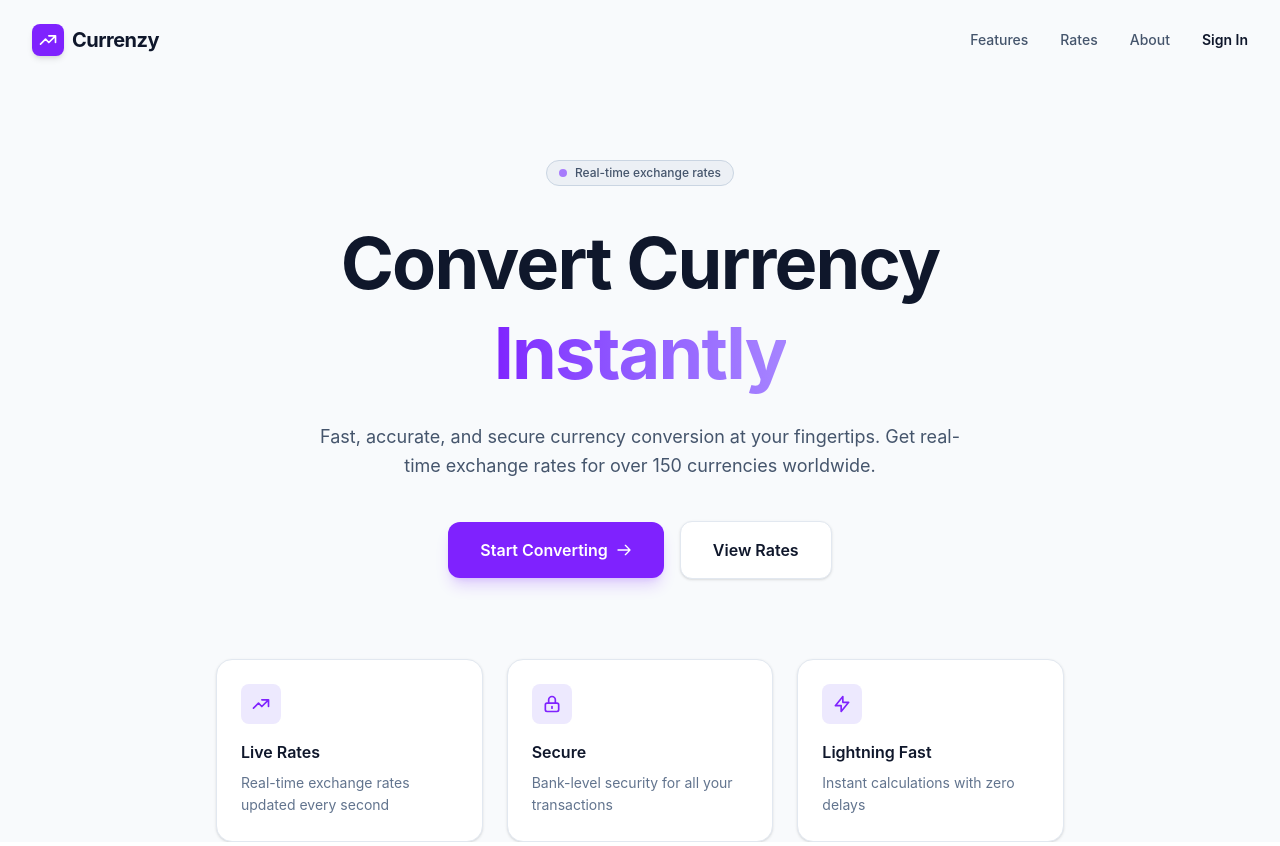
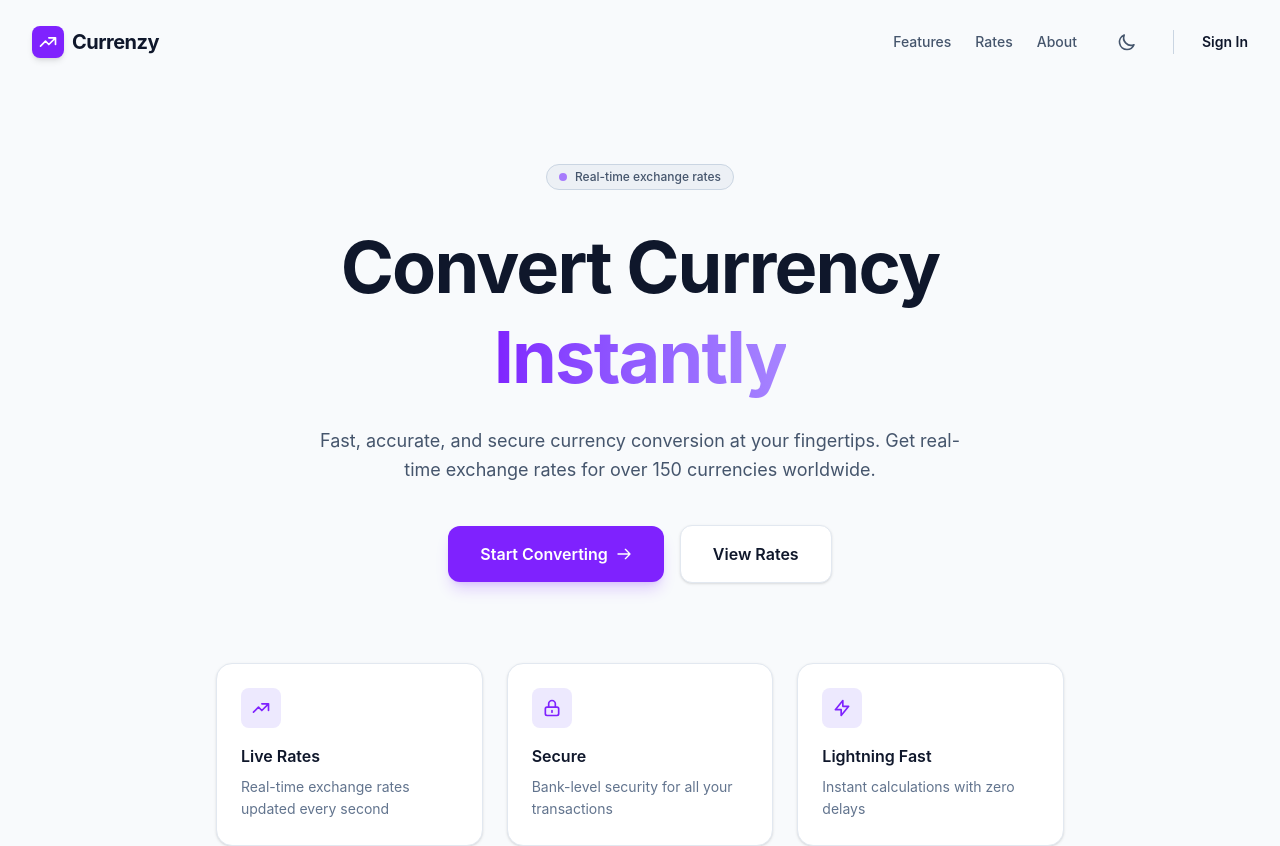
Before and after one commit to Abdullahi-Adetunji/currencyconverter, a React (Vite) app: page / in a window 1280 px wide. Built offline with nearby package versions, Linux system fonts and the light colour scheme; no server answers.

Commit message:
add the moon and sun logo for toggle

```diff
--- a/src/pages/Landing.jsx
+++ b/src/pages/Landing.jsx
@@ -1,6 +1,21 @@
+import { useState, useEffect } from 'react';
+
 export default function Landing({ onStart }) {
+  // Add state to track if we are in dark mode
+  const [isDarkMode, setIsDarkMode] = useState(false);
+
+  // Check the current theme when the page loads
+  useEffect(() => {
+    setIsDarkMode(document.documentElement.classList.contains('dark'));
+  }, []);
+
+  // Function to toggle the theme from the navbar
+  const toggleDarkMode = () => {
+    setIsDarkMode(!isDarkMode);
+    document.documentElement.classList.toggle('dark');
+  };
+
   return (
-    // Updated background and text colors for light/dark mode
     <div className="min-h-screen bg-slate-50 text-slate-900 dark:bg-[#0B0F19] dark:text-white font-sans selection:bg-violet-500/30 transition-colors duration-300">
       {/* Navbar */}
       <nav className="flex items-center justify-between px-8 py-6 max-w-7xl mx-auto">
@@ -10,10 +25,29 @@ export default function Landing({ onStart }) {
           </div>
           <span className="text-xl font-bold tracking-tight text-slate-900 dark:text-white">Currenzy</span>
         </div>
-        <div className="hidden md:flex items-center gap-8 text-sm font-medium text-slate-600 dark:text-slate-300">
+
+        <div className="hidden md:flex items-center gap-6 text-sm font-medium text-slate-600 dark:text-slate-300">
           <a href="#" className="hover:text-slate-900 dark:hover:text-white transition">Features</a>
           <a href="#" className="hover:text-slate-900 dark:hover:text-white transition">Rates</a>
           <a href="#" className="hover:text-slate-900 dark:hover:text-white transition">About</a>
+
+          {/* THEME TOGGLE BUTTON */}
+          <button
+            onClick={toggleDarkMode}
+            className="p-2 rounded-full hover:bg-slate-200 dark:hover:bg-slate-800 transition-colors ml-2"
+            aria-label="Toggle Dark Mode"
+          >
+            {isDarkMode ? (
+              // Sun icon for Dark Mode (click to go light)
+              <svg className="w-5 h-5 text-amber-400 hover:text-amber-300 transition-colors" fill="none" stroke="currentColor" viewBox="0 0 24 24"><path strokeLinecap="round" strokeLinejoin="round" strokeWidth="2" d="M12 3v1m0 16v1m9-9h-1M4 12H3m15.364 6.364l-.707-.707M6.343 6.343l-.707-.707m12.728 0l-.707.707M6.343 17.657l-.707.707M16 12a4 4 0 11-8 0 4 4 0 018 0z"></path></svg>
+            ) : (
+              // Half-Moon icon for Light Mode (click to go dark)
+              <svg className="w-5 h-5 text-slate-600 hover:text-violet-600 transition-colors" fill="none" stroke="currentColor" viewBox="0 0 24 24"><path strokeLinecap="round" strokeLinejoin="round" strokeWidth="2" d="M20.354 15.354A9 9 0 018.646 3.646 9.003 9.003 0 0012 21a9.003 9.003 0 008.354-5.646z"></path></svg>
+            )}
+          </button>
+
+          {/* Divider and Sign In */}
+          <div className="h-6 w-px bg-slate-300 dark:bg-slate-700 mx-1"></div>
           <button className="text-slate-900 dark:text-white hover:text-violet-600 dark:hover:text-violet-400 font-semibold transition">Sign In</button>
         </div>
       </nav>
```
